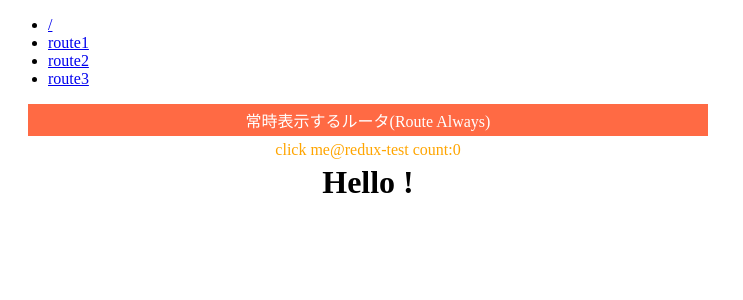
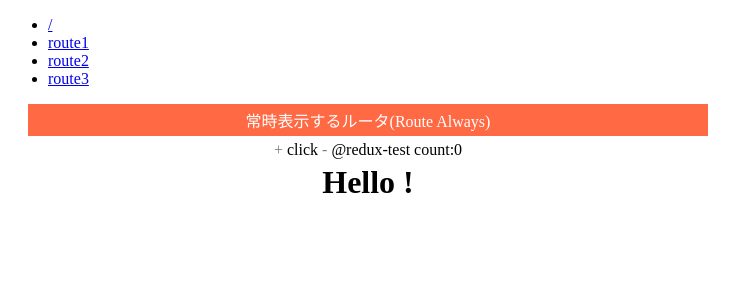
Before and after one commit to KosigayaSuguru/react-test, a React (Create React App) app: page / in a window 1280 px wide. Shown: the top 300 px of the page, without its empty margins (0-743 px from the left). Built offline with nearby package versions, Linux system fonts and the light colour scheme.

Commit message:
countdown追加

```diff
--- a/public/index.html
+++ b/public/index.html
@@ -24,6 +24,11 @@
 	<title>React App</title>
 </head>
 
+<style>
+.count { background-color: white; color: gray; }
+.count:hover { background-color: gray; color: white; }
+</style>
+
 <body style="width: 720px;">
 	<noscript>
 		You need to enable JavaScript to run this app.
--- a/src/components/Hello.js
+++ b/src/components/Hello.js
@@ -6,22 +6,36 @@ const styleH1 = {
   margin: "0px"
 };
 
-const styleClickMe = { margin: "5px 0 5px 0", color: "orange" };
+const styleClickMe = { margin: "5px 0 5px 0" };
 export class Hello extends React.Component {
   render() {
     return (
       <div>
-        <div onClick={e => this.click(e)} style={styleClickMe}>
-          click me@redux-test count:{this.props.value}
+        <div style={styleClickMe}>
+          <span className="count" onClick={e => this.clickPlus(e)}>
+            {" "}
+            +{" "}
+          </span>
+          <span>click</span>
+          <span className="count" onClick={e => this.clickMinus(e)}>
+            {" "}
+            -{" "}
+          </span>
+          @redux-test count:{this.props.value}
         </div>
         <h1 style={styleH1}>Hello {this.props.name}!</h1>
       </div>
     );
   }
 
-  click(e) {
-    console.log(this.props)
-    this.props.countup(this.props.value + 1);
+  clickPlus(e) {
+    console.log(this.props);
+    this.props.countup(this.props.value);
+  }
+
+  clickMinus(e) {
+    console.log(this.props);
+    this.props.countdown(this.props.value);
   }
 }
 
--- a/src/components/style/common.js
+++ b/src/components/style/common.js
@@ -1,4 +1,4 @@
 export const styles = {
-  fontFamily: "Meiryo UI",
+  fontFamily: "serif",
   textAlign: "center"
 };
--- a/src/redux/actions.js
+++ b/src/redux/actions.js
@@ -1,13 +1,23 @@
 /* Actionsの実装 */
 
 // Action名の定義
-const SEND = 'SEND';
+const COUNTUP = "COUNTUP";
+const COUNTDOWN = "COUNTDOWN";
 
 // Action Creators
-export default function (value) {
+export function countup(value) {
   // Action
   return {
-    type: SEND,
-    value,
+    type: COUNTUP,
+    value
   };
 }
+
+// Action Creators
+export function countdown(value) {
+  // Action
+  return {
+    type: COUNTDOWN,
+    value
+  };
+}
--- a/src/redux/connects.js
+++ b/src/redux/connects.js
@@ -1,4 +1,4 @@
-import send from "./actions";
+import { countup, countdown } from "./actions";
 
 // Connect to Redux
 export function mapStateToProps(state) {
@@ -9,10 +9,10 @@ export function mapStateToProps(state) {
 export function mapDispatchToProps(dispatch) {
   return {
     countup(value) {
-      dispatch(send(value));
+      dispatch(countup(value));
     },
-    countupDouble(value) {
-      dispatch(send(value*2));
+    countdown(value) {
+      dispatch(countdown(value));
     }
   };
 }
--- a/src/redux/reduce.js
+++ b/src/redux/reduce.js
@@ -2,9 +2,13 @@
 
 export function countReducer(state = { value: 0 }, action) {
   switch (action.type) {
-    case "SEND":
+    case "COUNTUP":
       return Object.assign({}, state, {
-        value: action.value
+        value: action.value + 1
+      });
+    case "COUNTDOWN":
+      return Object.assign({}, state, {
+        value: action.value - 1
       });
     default:
       return state;
```
